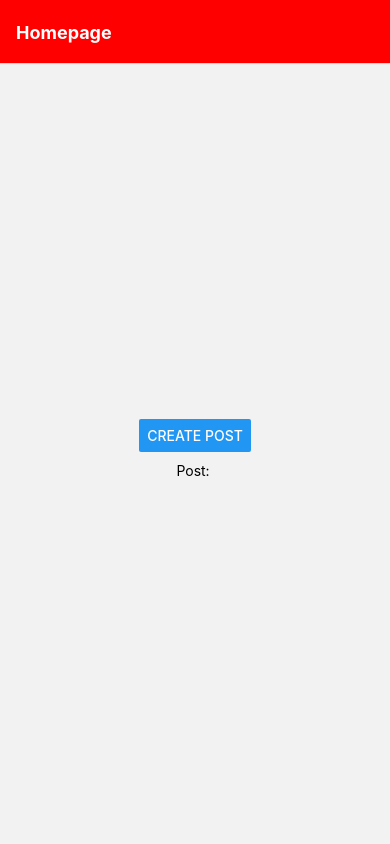
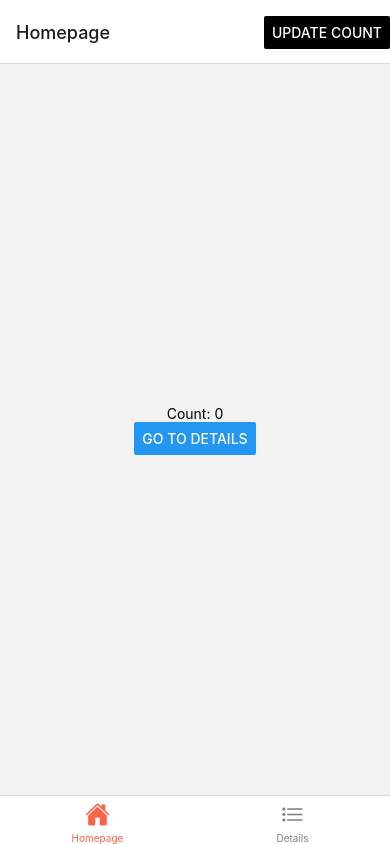
Before and after one commit to maegan/MobileMeals, a React Native app: screen / in a window 390 px wide. Built offline with nearby package versions, Linux system fonts and the light colour scheme.

Commit message:
up to bottom tab nav

```diff
--- a/App.js
+++ b/App.js
@@ -1,11 +1,46 @@
 import { StatusBar as ExpoStatusBar } from "expo-status-bar";
 import React from "react";
-import { Text, View, Button, TextInput } from "react-native";
+import { Text, View, Button, TextInput, SafeAreaView } from "react-native";
 
 import { NavigationContainer } from "@react-navigation/native";
 import { createNativeStackNavigator } from "@react-navigation/native-stack";
+import { createBottomTabNavigator } from "@react-navigation/bottom-tabs";
+// You can import Ionicons from @expo/vector-icons/Ionicons if you use Expo or
+// react-native-vector-icons/Ionicons otherwise.
+//import Ionicons from "react-native-vector-icons/Ionicons";
+import Ionicons from "@expo/vector-icons/Ionicons";
 
-function HomeScreen({ navigation, route }) {
+const Tab = createBottomTabNavigator();
+
+function HomeScreen({ navigation }) {
+  const [count, setCount] = React.useState(0);
+
+  React.useEffect(() => {
+    // Use `setOptions` to update the button that we previously specified
+    // Now the button includes an `onPress` handler to update the count
+    navigation.setOptions({
+      headerRight: () => (
+        <Button
+          onPress={() => setCount((c) => c + 1)}
+          title="Update count"
+          color="#000"
+        />
+      ),
+    });
+  }, [navigation]);
+
+  return (
+    <View style={{ flex: 1, alignItems: "center", justifyContent: "center" }}>
+      <Text>Count: {count}</Text>
+      <Button
+        title="Go to Details"
+        onPress={() => navigation.navigate("Details")}
+      />
+    </View>
+  );
+}
+
+function HomeScreenPost({ navigation, route }) {
   React.useEffect(() => {
     if (route.params?.post) {
       // Post updated, do something with `route.params.post`
@@ -41,7 +76,7 @@ function CreatePostScreen({ navigation, route }) {
         onPress={() => {
           // Pass and merge params back to home screen
           navigation.navigate({
-            name: "Home",
+            name: "PostHome",
             params: { post: postText },
             merge: true,
           });
@@ -73,6 +108,41 @@ const Stack = createNativeStackNavigator();
 export default function App() {
   return (
     <NavigationContainer>
+      <Tab.Navigator
+        screenOptions={({ route }) => ({
+          tabBarIcon: ({ focused, color, size }) => {
+            let iconName;
+
+            if (route.name === "Home") {
+              iconName = focused ? "home" : "home-outline";
+            } else if (route.name === "Details") {
+              iconName = focused ? "list" : "list-outline";
+            }
+
+            // You can return any component that you like here!
+            return <Ionicons name={iconName} size={size} color={color} />;
+          },
+          tabBarActiveTintColor: "tomato",
+          tabBarInactiveTintColor: "gray",
+        })}
+      >
+        <Tab.Screen
+          name="Home"
+          component={HomeScreen}
+          options={({ navigation, route }) => ({
+            title: "Homepage",
+            // Add a placeholder button without the `onPress` to avoid flicker
+            headerRight: () => <Button title="" />,
+          })}
+        />
+        <Tab.Screen name="Details" component={DetailsScreen} />
+      </Tab.Navigator>
+    </NavigationContainer>
+  );
+}
+
+/* commented out when switch to tab navigator
+
 <Stack.Navigator
 initialRouteName="Home"
 screenOptions={{
@@ -87,19 +157,41 @@ export default function App() {
 }}
 >
 <Stack.Screen
+  name="Nest"
+  component={Nest}
+  options={{ headerShown: false }}
+/>
+<Stack.Screen
+  name="PostHome"
+  component={HomeScreenPost}
+  options={{
+    title: "HomepagePost",
+    headerRight: () => (
+      <Button
+        onPress={() => alert("This is a button!")}
+        title="Info"
+        color="#fff"
+      />
+    ),
+  }}
+/>
+<Stack.Screen
   name="Home"
   component={HomeScreen}
-          options={{ title: "Homepage" }}
+  options={({ navigation, route }) => ({
+    title: "Homepage",
+    // Add a placeholder button without the `onPress` to avoid flicker
+    headerRight: () => <Button title="" />,
+  })}
 />
-        <Stack.Screen name="Details" component={DetailsScreen} />
+
+<Stack.Screen
+  name="Details"
+  component={DetailsScreen}
+  options={{
+    headerBackTitle: "Customize this",
+    headerBackTitleStyle: { fontSize: 15 },
+  }}
+/>
 <Stack.Screen name="CreatePost" component={CreatePostScreen} />
-      </Stack.Navigator>
-    </NavigationContainer>
-  );
-}
-
-/* <ThemeProvider theme={theme}>
-          <RestaurantsScreen />
-          <ExpoStatusBar />
-        </ThemeProvider>
-        <ExpoStatusBar style="auto" /> */
+</Stack.Navigator> */
--- a/package.json
+++ b/package.json
@@ -11,6 +11,9 @@
   "dependencies": {
     "@expo-google-fonts/lato": "^0.2.3",
     "@expo-google-fonts/oswald": "^0.2.3",
+    "@react-native-vector-icons/common": "^0.0.1-alpha.4",
+    "@react-navigation/bottom-tabs": "^6.5.20",
+    "@react-navigation/material-top-tabs": "^6.6.13",
     "@react-navigation/native": "^6.1.17",
     "@react-navigation/native-stack": "^6.9.26",
     "expo": "~50.0.13",
@@ -18,10 +21,13 @@
     "oswald": "^1.0.0",
     "react": "18.2.0",
     "react-native": "0.73.5",
+    "react-native-pager-view": "6.2.3",
     "react-native-paper": "^5.12.3",
     "react-native-safe-area-context": "4.8.2",
     "react-native-screens": "~3.29.0",
     "react-native-svg": "14.1.0",
+    "react-native-tab-view": "^3.5.2",
+    "react-native-vector-icons": "^10.0.3",
     "styled-components": "^6.1.8"
   },
   "devDependencies": {
```
Also changed, not shown: 1 other file (tests, documents, lock files or other folders). Lines whose indentation alone changed are shown as unchanged.
